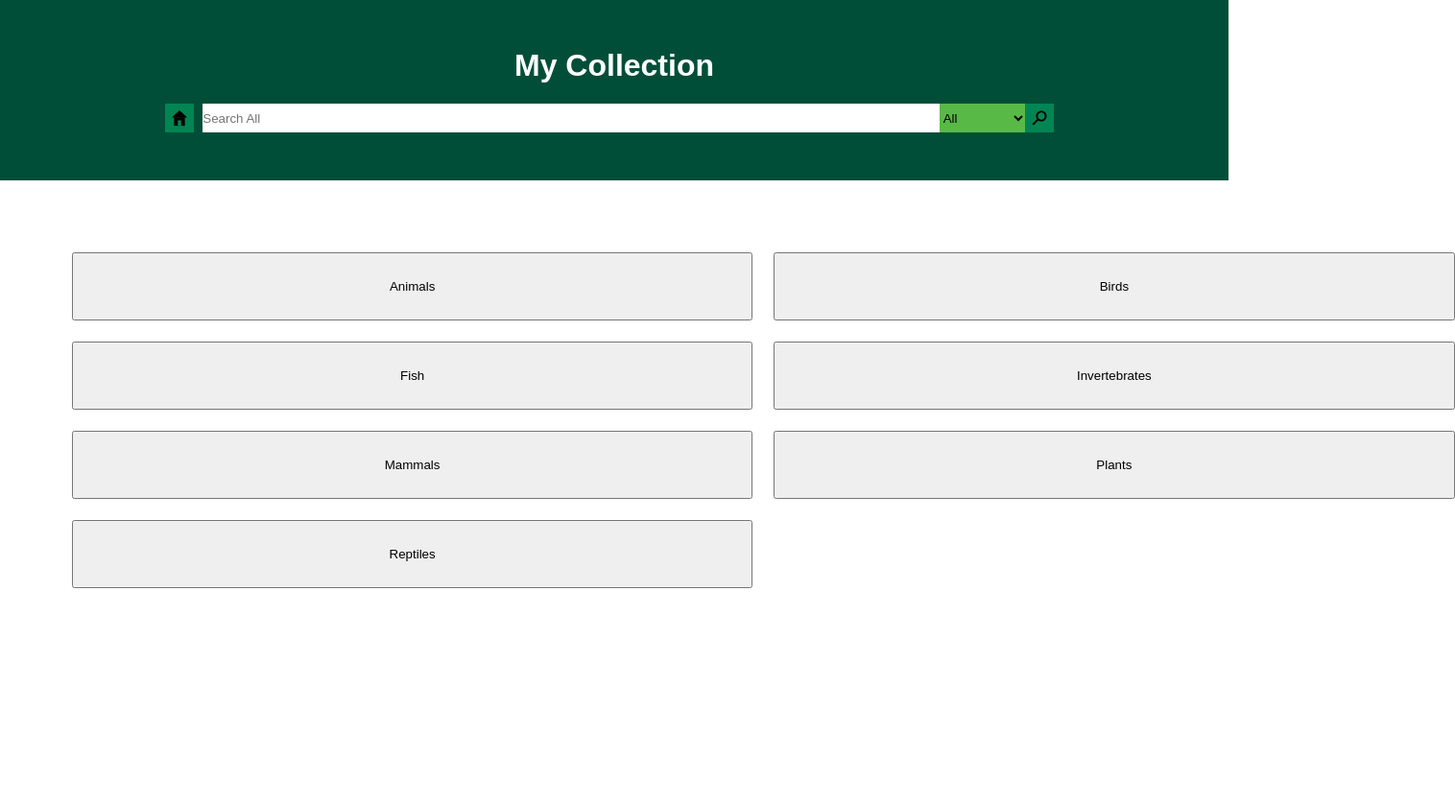
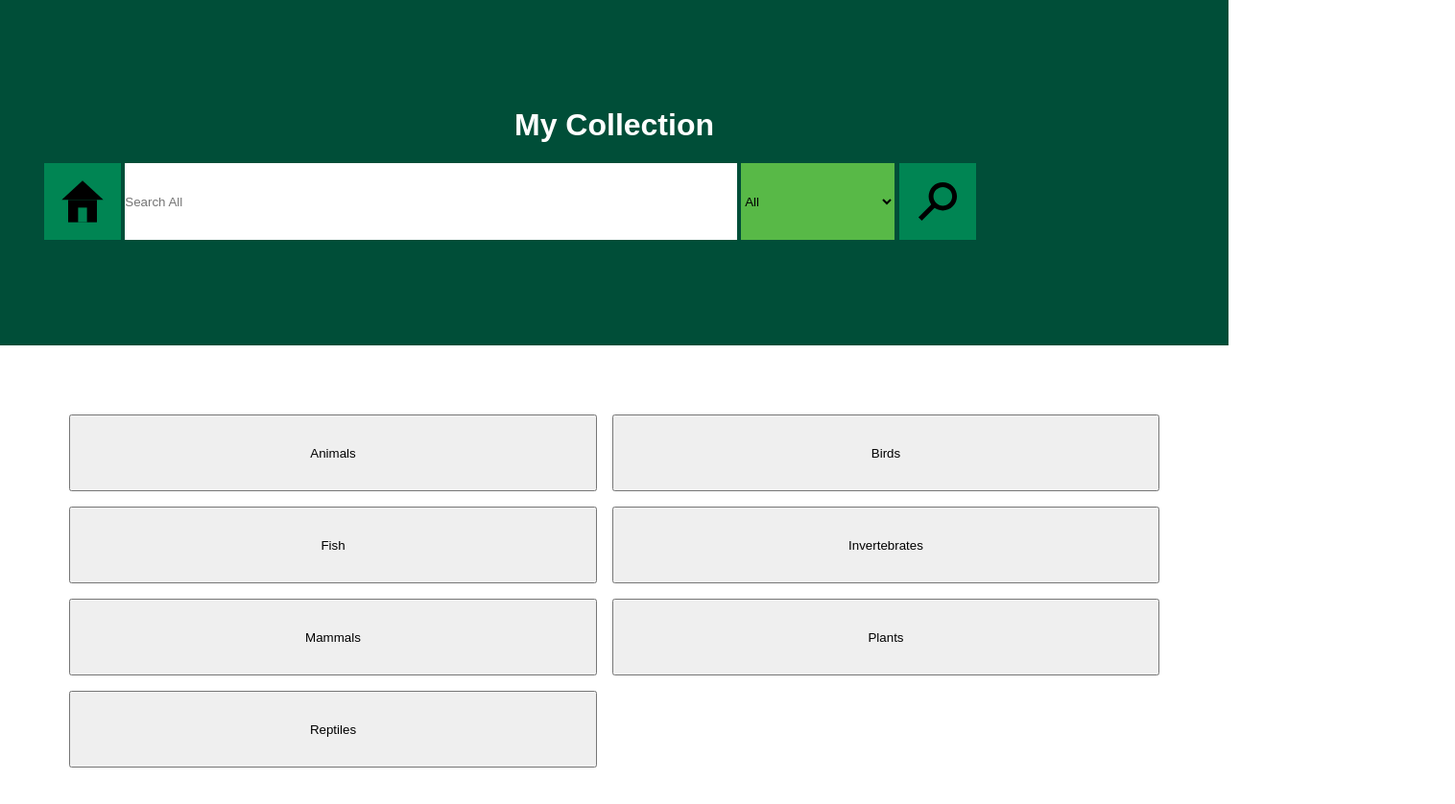
Before and after one commit to sacramento-state-biology-collections/BRE, a plain HTML site: page index.html in a window 1280 px wide. Shown: the whole page at 96% size, 1516 px wide, since content can reach past the window. Before the commit the page ends 800 px from the top, so only its background shows below. Drawn offline with nearby package versions, Linux system fonts and the light colour scheme.

Commit message:
edited css

```diff
--- a/styles/style.css
+++ b/styles/style.css
@@ -4,22 +4,15 @@ body{
 }
 
 #search-header{
-    width: 100%;
-    height: 100%;
-    padding: 0px;
-    margin: 0px;
-    overflow-x: hidden;
+    width: 100vw;
+    height: 45vh;
     overflow-y: hidden;
-    box-sizing:content-box;
-    position: center;
-    background-size: cover;
     background-color: rgb(0, 78, 56);
 }
 
 header {
-    margin-top: 50px;
+    margin-top: 14vh;
     font-family:arial,sans-serif;
-    font-weight:100;
     font-size: 1em;
     color: #ffffff;
     text-align: center;
@@ -27,22 +20,19 @@ header {
 
 #search-cluster
 {
-    margin-bottom: 50px;
+    height: 10vh;
+    width: 83vw;
+    margin: 0px;
     border: 0px;
-    padding: 0px;
-    height: 30px;
+    padding:0px;
     align-items: center;
 }
 
 
 #search-cluster > button {
     height: inherit;
-    align-items: center;
-    padding-right: 100%;
     vertical-align: middle;
     margin: 0px;
-    margin-left: -5px;
-    margin-right: 5px;
     border: 0px;
     padding: 0px;
 }
@@ -61,12 +51,13 @@ img{
     border: 0px;
     padding-top: 0px;
 }
+
 #search-cluster > input {
     align-items: center;
     height: inherit;
+    width: 60vw;
     vertical-align: middle;
     width:60%;
-    margin-right: -5px;
     border: 0px;
     padding: 0px;
 }
@@ -74,6 +65,7 @@ img{
 #search-cluster > select{
     align-items: center;
     height: inherit;
+    width: 12.5vw;
     background-color: #58B947;
     vertical-align: middle;
     margin: 0px;
@@ -90,7 +82,6 @@ img{
 
 #start-view > button {
     width:inherit;
-    aspect-ratio: 10/1;
-    margin: 1.5%;
-    padding: 10px;
+    height: 10vh;
+    margin: 1vh;
 }
```
